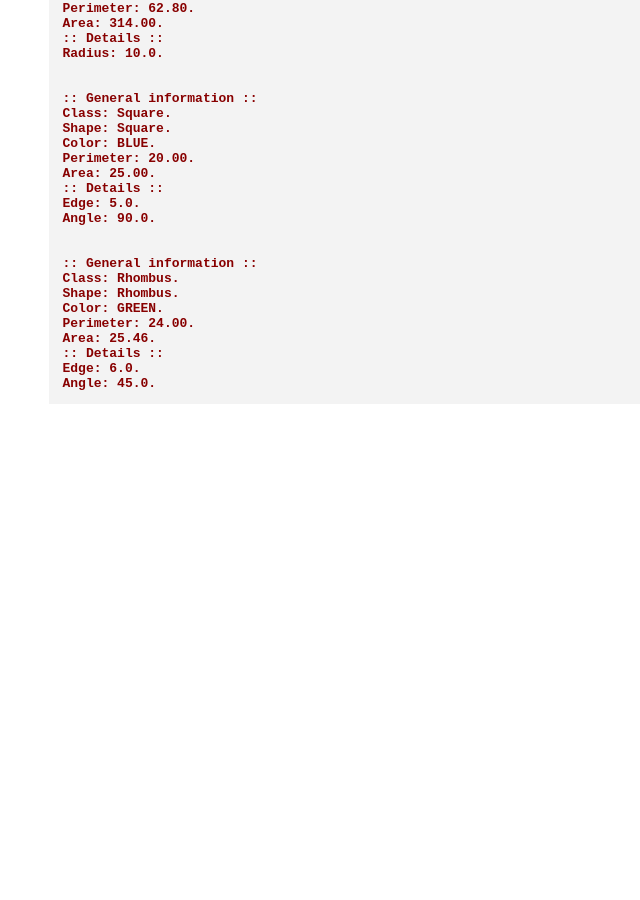
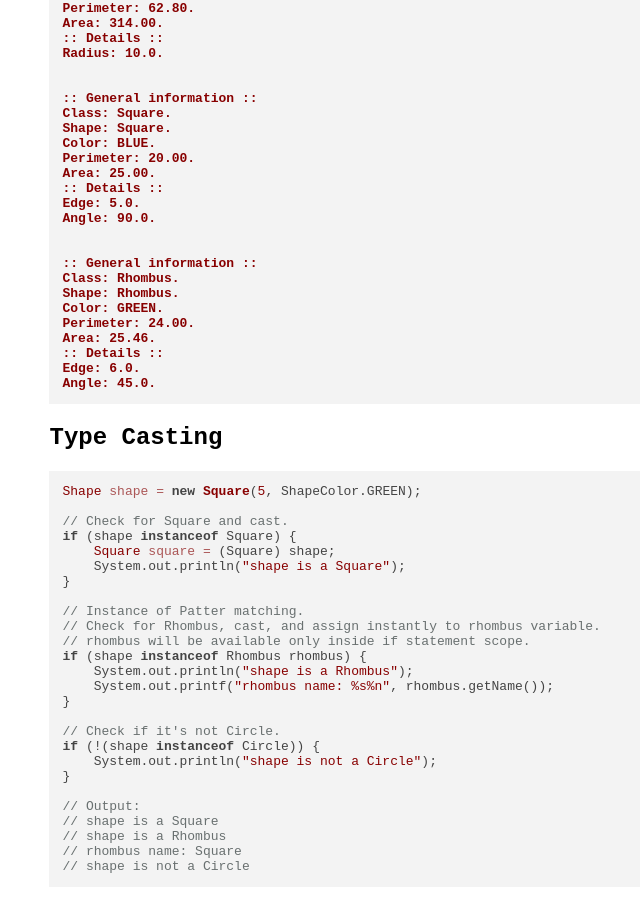
Before and after one commit to dnedzelskyi/eng_cheat_sheets, a Jekyll site: the page built from language_foundations/java_oop.md, in a window 1280 px wide and 900 px high, scrolled down 6209 px. Shown: the whole window, without its empty margins (195-835 px from the left). Built offline with Jekyll 4.4.1, drawn with Linux system fonts in a browser that asks for light colours; nearby versions of some CDN libraries; our own code applies the rules of GitHub Pages for plain Markdown files; comment, search, counter and statistics services are not loaded; before the commit the page ends 6626 px from its top, so only the background shows below that; some of the changed text lies outside the part shown.

Commit message:
Java. OOP. Type Casting.

````diff
--- a/language_foundations/java_oop.md
+++ b/language_foundations/java_oop.md
@@ -387,3 +387,34 @@ Area: 25.46.
 Edge: 6.0.
 Angle: 45.0.
 ```
+
+## Type Casting
+
+```java
+Shape shape = new Square(5, ShapeColor.GREEN);
+
+// Check for Square and cast.
+if (shape instanceof Square) {
+    Square square = (Square) shape;
+    System.out.println("shape is a Square");
+}
+
+// Instance of Patter matching.
+// Check for Rhombus, cast, and assign instantly to rhombus variable.
+// rhombus will be available only inside if statement scope.
+if (shape instanceof Rhombus rhombus) {
+    System.out.println("shape is a Rhombus");
+    System.out.printf("rhombus name: %s%n", rhombus.getName());
+}
+
+// Check if it's not Circle.
+if (!(shape instanceof Circle)) {
+    System.out.println("shape is not a Circle");
+}
+
+// Output:
+// shape is a Square
+// shape is a Rhombus
+// rhombus name: Square
+// shape is not a Circle
+```
````
Also changed, not shown: other parts of language_foundations/java_oop.md (+3 -3 lines).
